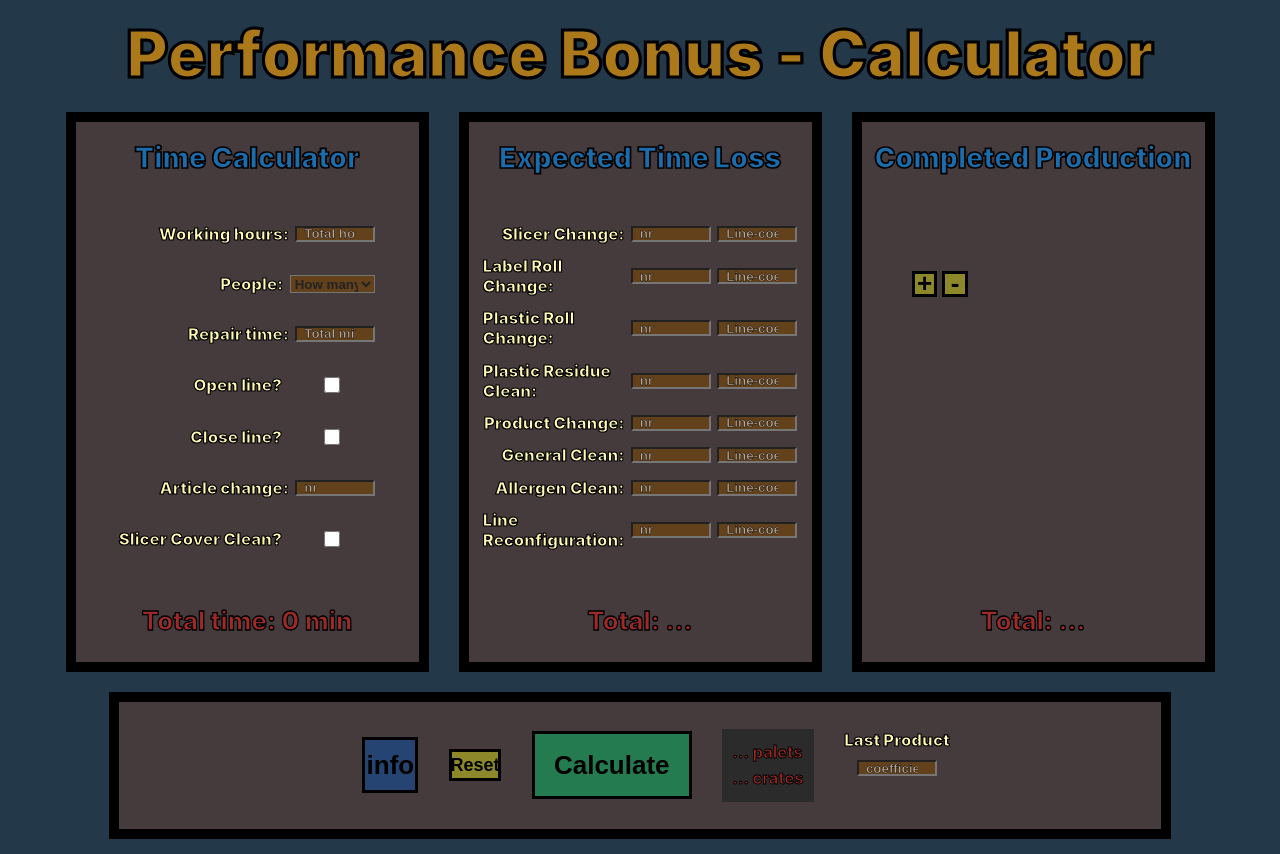
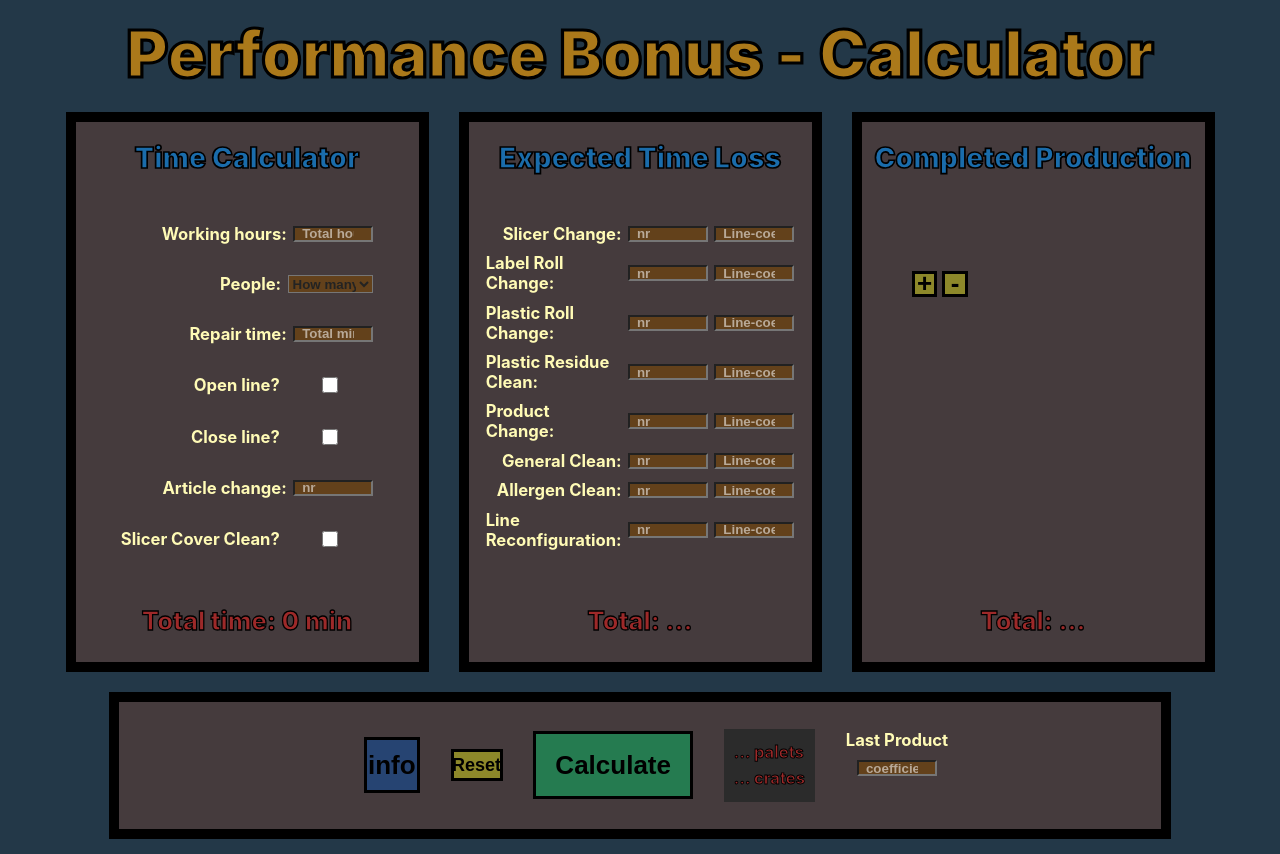
Before and after one commit to ValiMarin/PerformanceBonus-Calculator, a React (Create React App) app: page / in a window 1280 px wide. Built offline with nearby package versions, Linux system fonts and the light colour scheme.

Commit message:
new design

```diff
--- a/src/index.css
+++ b/src/index.css
@@ -27,10 +27,9 @@ h1 {
 }
 
 label {
-  font-weight: 900;
+  font-weight: 700;
   font-size: clamp(16px, 1.3vw, 60px);
   color: #fffbb6;
-  -webkit-text-stroke: 0.07em rgb(0, 0, 0);
   display: flex;
   align-items: center;
   gap: 0.8vh;
@@ -41,7 +40,7 @@ input {
   height: 2vh;
   background-color: #63411b;
   font-weight: 700;
-  -webkit-text-stroke: 0.03em rgb(0, 0, 0);
+  -webkit-text-stroke: 0em rgb(0, 0, 0);
 }
 
 input::placeholder {
```
